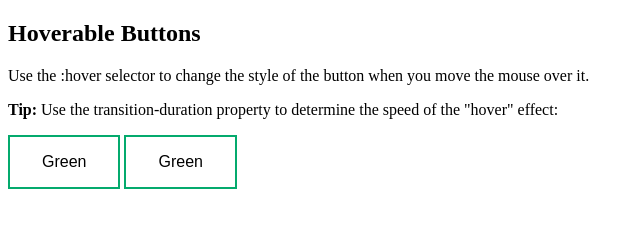
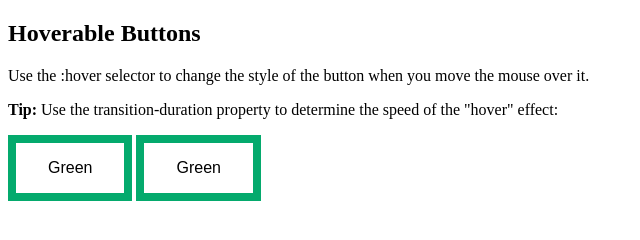
Before and after one commit to devito08/demo12, a plain HTML site: page sample.html in a window 1280 px wide. Shown: the whole page, without its empty margins (0-640 px from the left). Drawn offline with Linux system fonts and the light colour scheme.

Commit message:
Update sample.html

```diff
--- a/sample.html
+++ b/sample.html
@@ -5,7 +5,7 @@
 .button {
   background-color: #04AA6D; /* Green */
   color: black;
-  border: 2px solid #04AA6D;
+  border: 8px solid #04AA6D;
 
   padding: 16px 32px;
   text-align: center;
```
